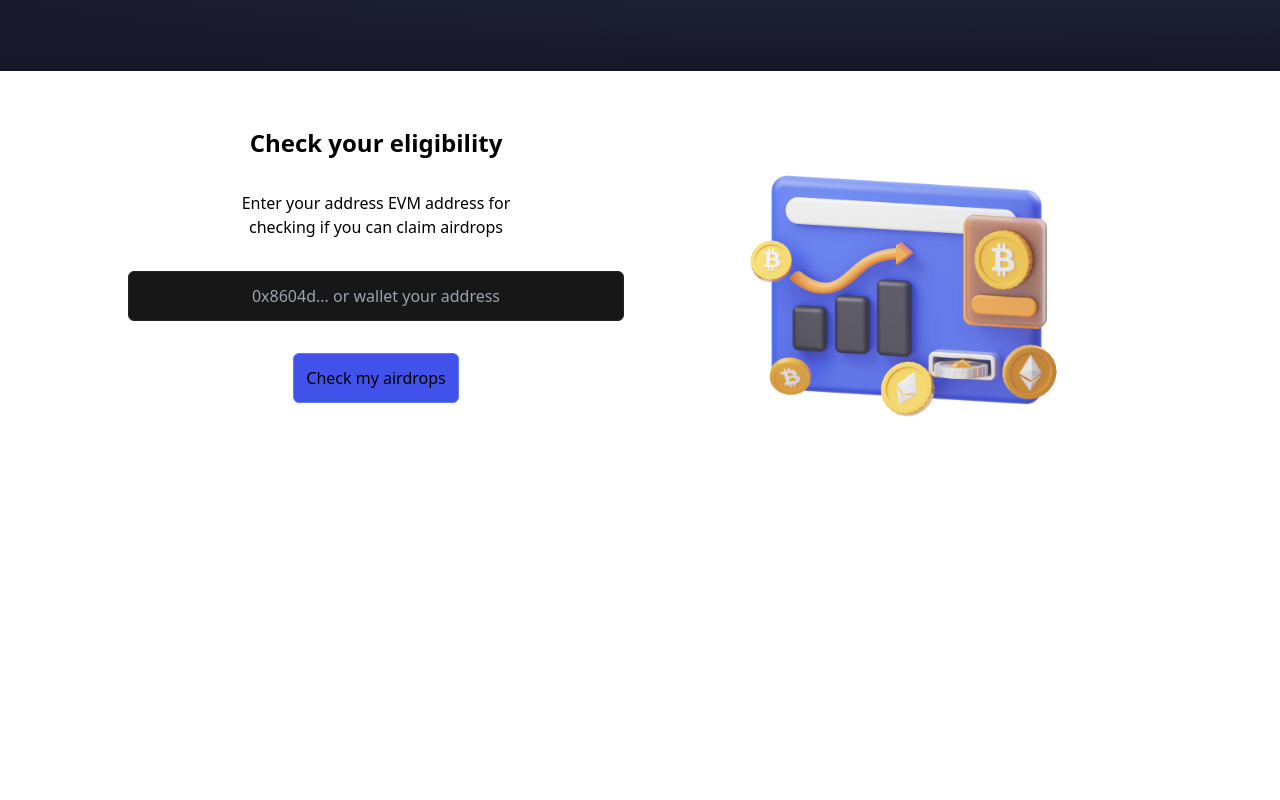
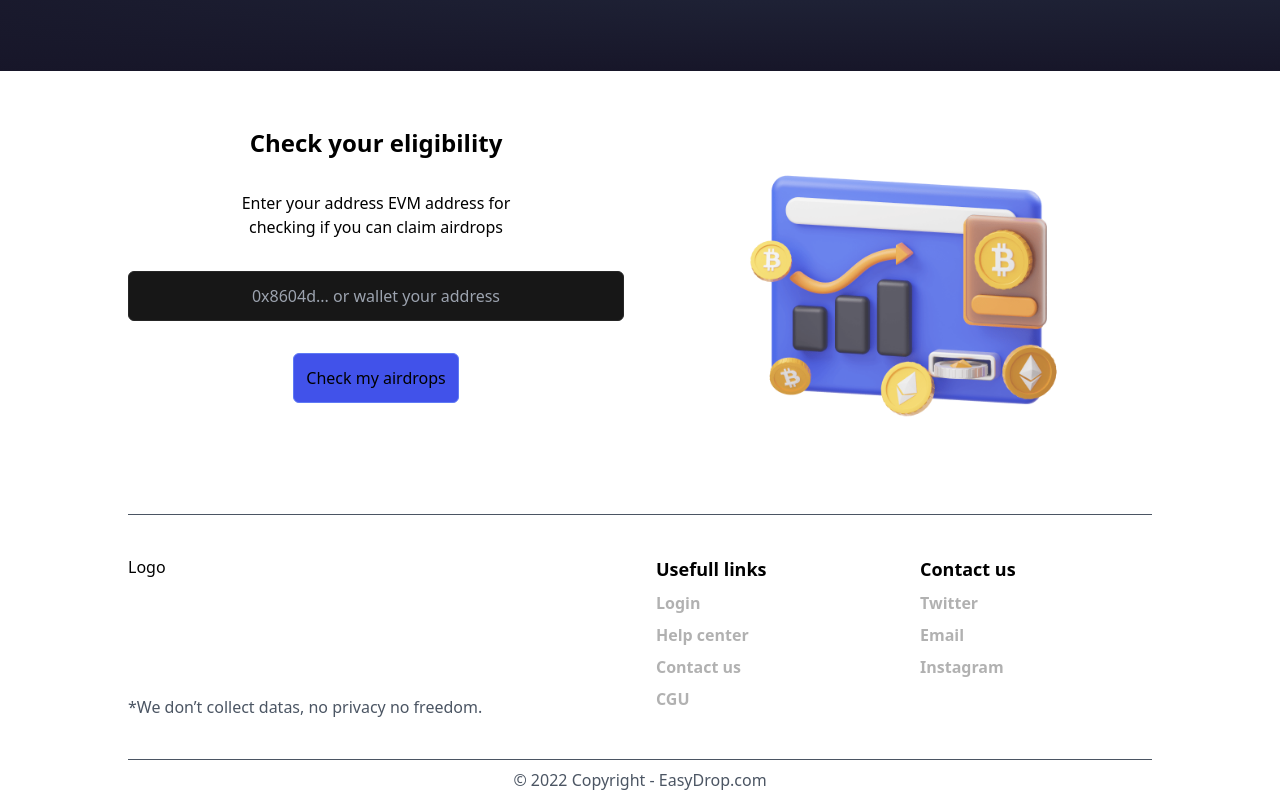
Before and after one commit to constantgillet/airdrop-checker, a Next.js app: page / in a window 1280 px wide. Shown: the part 519-1319 px from the top of the page. Before the commit the page ends 1033 px from the top, so only its background shows below. Built offline with nearby package versions, Linux system fonts and the light colour scheme.

Commit message:
Add Footer

```diff
--- /dev/null
+++ b/components/Footer.js
@@ -0,0 +1,56 @@
+import Container from "./Container";
+import Link from "next/link";
+
+export function Footer({ className }) {
+  return (
+    <footer className={className}>
+      <Container>
+        <hr className="border-top border-gray-600" />
+        <div className="grid grid-cols-12 gap-x-8 my-10">
+          <div className="col-span-6 flex flex-col justify-between">
+            <div>Logo</div>
+            <div className="text-gray-600">
+              *We don’t collect datas, no privacy no freedom.
+            </div>
+          </div>
+          <nav className="col-span-3">
+            <h4 className="font-bold text-lg">Usefull links</h4>
+            <ul>
+              <NavItem>Login</NavItem>
+              <NavItem>Help center</NavItem>
+              <NavItem>Contact us</NavItem>
+              <NavItem>CGU</NavItem>
+            </ul>
+          </nav>
+          <nav className="col-span-3">
+            <h4 className="font-bold text-lg">Contact us</h4>
+            <ul>
+              <NavItem>Twitter</NavItem>
+              <NavItem>Email</NavItem>
+              <NavItem>Instagram</NavItem>
+            </ul>
+          </nav>
+        </div>
+        <hr className="border-top border-gray-600" />
+        <div className="text-gray-600 py-2 text-center">
+          © 2022 Copyright - EasyDrop.com
+        </div>
+      </Container>
+    </footer>
+  );
+}
+
+export function NavItem({ children, href = "#", title = "" }) {
+  return (
+    <li className="my-2">
+      <Link href={href}>
+        <a
+          title={title}
+          className="font-bold transition-opacity opacity-30 hover:opacity-100"
+        >
+          {children}
+        </a>
+      </Link>
+    </li>
+  );
+}
--- a/pages/index.js
+++ b/pages/index.js
@@ -5,6 +5,7 @@ import { Input } from "../components/Input";
 import { Button } from "../components/Button";
 import airdropIllustration from "../assets/images/home-image.png";
 import { useState } from "react";
+import { Footer } from "../components/Footer";
 
 export default function Home() {
   const [address, setAddress] = useState("");
@@ -58,6 +59,7 @@ export default function Home() {
           </div>
         </div>
       </Container>
+      <Footer />
     </div>
   );
 }
```
